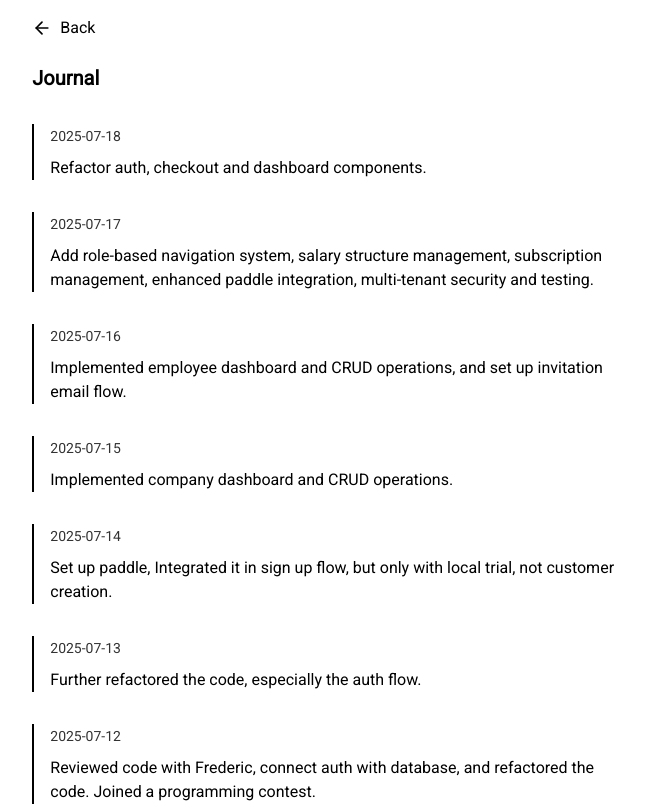
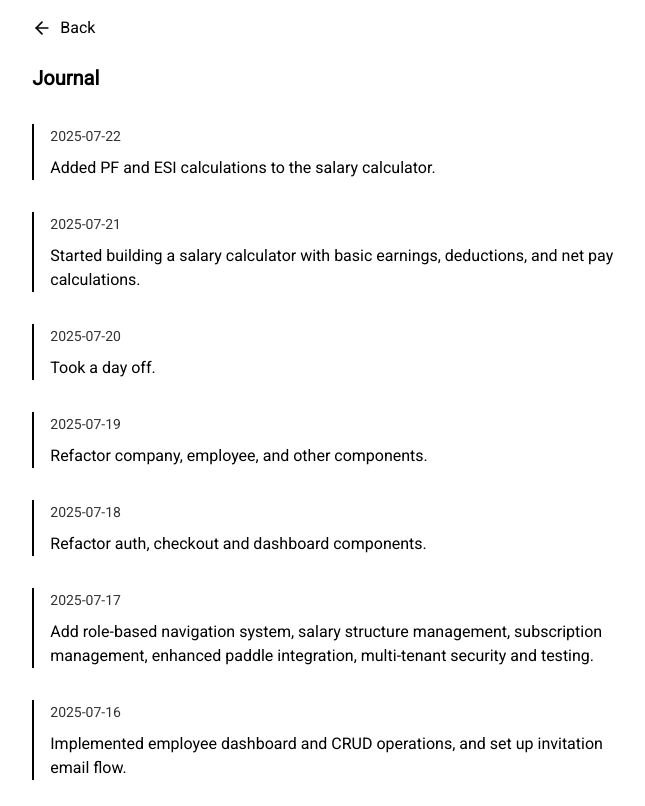
Before and after one commit to minamicode/minamicode.com, a Next.js app: page /journal in a window 1280 px wide. Shown: the top 806 px of the page, without its empty margins (309-954 px from the left). Built offline with nearby package versions, Linux system fonts and the light colour scheme.

Commit message:
add a journal entry

```diff
--- a/src/app/_components/JournalEntries.tsx
+++ b/src/app/_components/JournalEntries.tsx
@@ -6,6 +6,22 @@ type JournalEntry = {
 };
 
 const entries: JournalEntry[] = [
+  {
+    date: "2025-07-22",
+    text: "Added PF and ESI calculations to the salary calculator.",
+  },
+  {
+    date: "2025-07-21",
+    text: "Started building a salary calculator with basic earnings, deductions, and net pay calculations.",
+  },
+  {
+    date: "2025-07-20",
+    text: "Took a day off.",
+  },
+  {
+    date: "2025-07-19",
+    text: "Refactor company, employee, and other components.",
+  },
   {
     date: "2025-07-18",
     text: "Refactor auth, checkout and dashboard components.",
```
